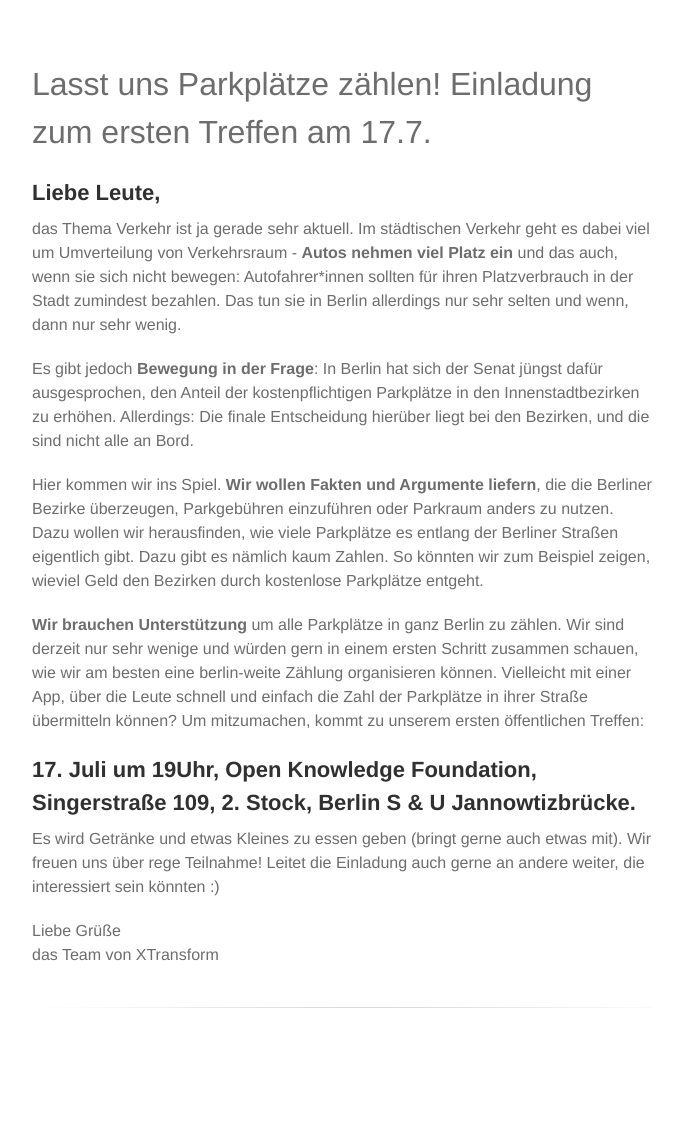
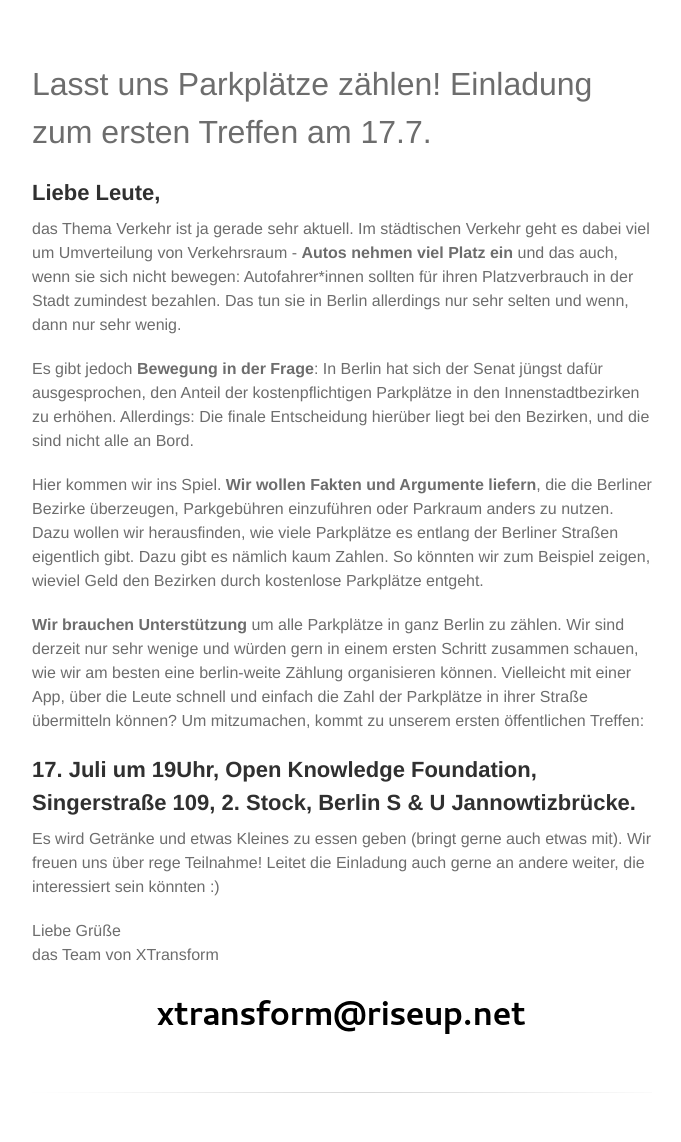
Before and after one commit to xtransform/xtransform.github.io, a Jekyll site: the page built from index.md, in a window 1280 px wide. Shown: the whole page, without its empty margins (298-979 px from the left). Built offline with Jekyll 4.4.1, drawn with Linux system fonts in a browser that asks for light colours; some web fonts are replaced; our own code applies the rules of GitHub Pages for plain Markdown files; before the commit the page ends 1057 px from its top, so only the background shows below that.

Commit message:
add contact info

```diff
--- a/index.md
+++ b/index.md
@@ -42,3 +42,7 @@ andere weiter, die interessiert sein könnten :)
   Liebe Grüße
   <br/>
   das Team von XTransform
+
+<div align="center">
+  <img src="/assets/images/xtransform-email.png">
+</div>
```
Also changed, not shown: assets/images/xtransform-email.png (added).
